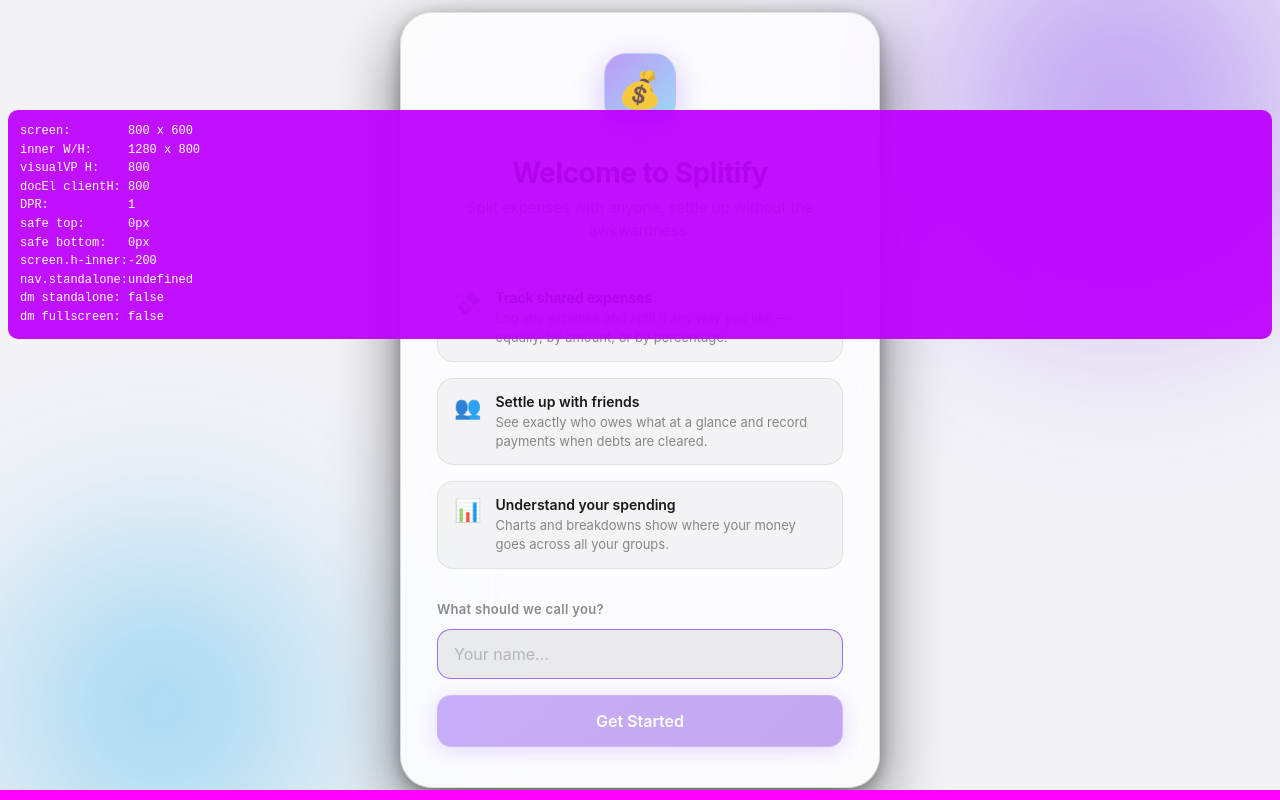
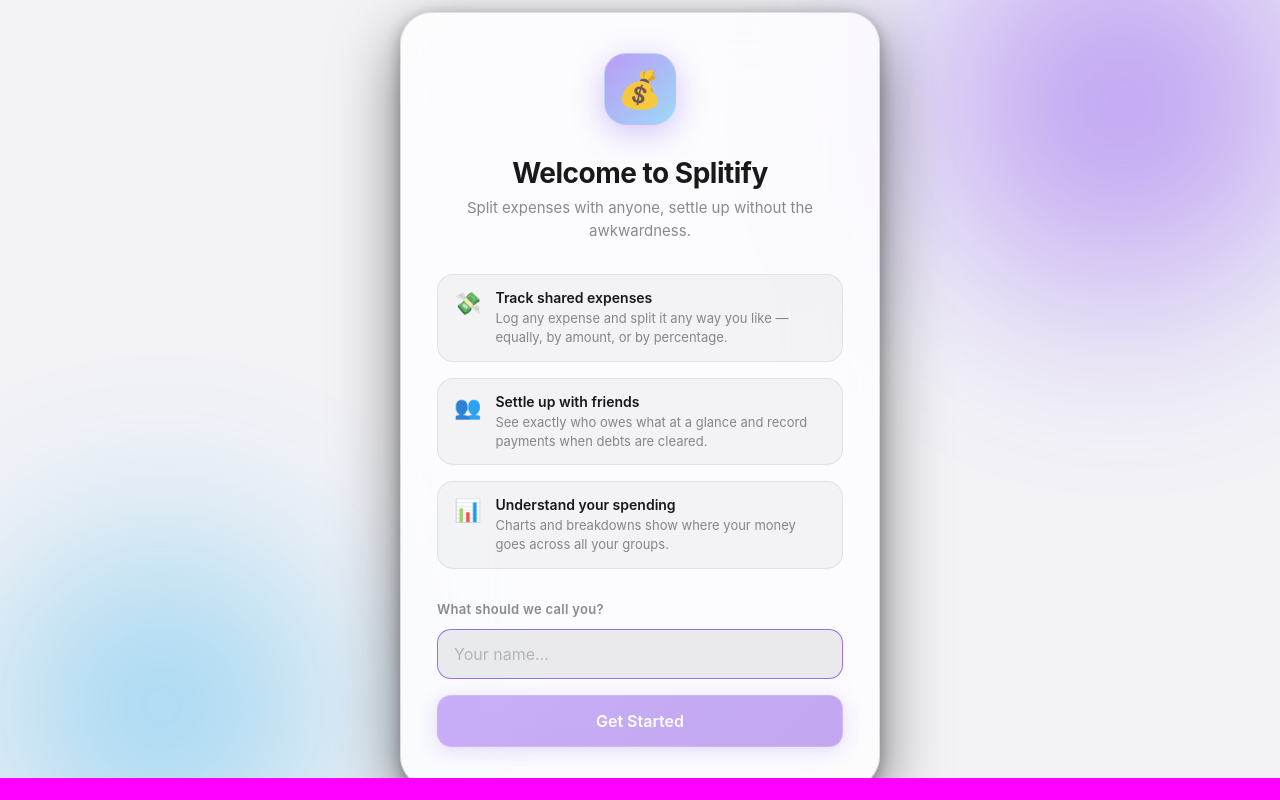
Before and after one commit to ryanhgonzalez/opensplit, a React (Vite) app: page / in a window 1280 px wide. Built offline with nearby package versions, Linux system fonts and the light colour scheme.

Commit message:
Another test

```diff
--- a/index.html
+++ b/index.html
@@ -42,41 +42,5 @@
   <body>
     <div id="root"></div>
     <script type="module" src="/src/main.tsx"></script>
-    <!-- ⚠️ TEMPORARY DIAGNOSTIC — remove after testing. Prints real viewport metrics. -->
-    <script>
-      window.addEventListener('load', function () {
-        try {
-          var probeB = document.createElement('div');
-          probeB.style.cssText = 'position:fixed;bottom:0;height:0;padding-bottom:env(safe-area-inset-bottom);visibility:hidden;pointer-events:none;';
-          document.body.appendChild(probeB);
-          var probeT = document.createElement('div');
-          probeT.style.cssText = 'position:fixed;top:0;height:0;padding-top:env(safe-area-inset-top);visibility:hidden;pointer-events:none;';
-          document.body.appendChild(probeT);
-          var sabB = getComputedStyle(probeB).paddingBottom;
-          var sabT = getComputedStyle(probeT).paddingTop;
-          var vv = window.visualViewport || {};
-          var box = document.createElement('div');
-          box.style.cssText = 'position:fixed;top:110px;left:8px;right:8px;z-index:100000;background:rgba(190,0,255,0.94);color:#fff;font:12px/1.55 ui-monospace,monospace;padding:12px;border-radius:10px;pointer-events:none;white-space:pre;';
-          box.textContent =
-            'screen:        ' + screen.width + ' x ' + screen.height + '\n' +
-            'inner W/H:     ' + window.innerWidth + ' x ' + window.innerHeight + '\n' +
-            'visualVP H:    ' + (vv.height || '?') + '\n' +
-            'docEl clientH: ' + document.documentElement.clientHeight + '\n' +
-            'DPR:           ' + window.devicePixelRatio + '\n' +
-            'safe top:      ' + sabT + '\n' +
-            'safe bottom:   ' + sabB + '\n' +
-            'screen.h-inner:' + (screen.height - window.innerHeight) + '\n' +
-            'nav.standalone:' + window.navigator.standalone + '\n' +
-            'dm standalone: ' + window.matchMedia('(display-mode: standalone)').matches + '\n' +
-            'dm fullscreen: ' + window.matchMedia('(display-mode: fullscreen)').matches;
-          document.body.appendChild(box);
-        } catch (e) {
-          var err = document.createElement('div');
-          err.style.cssText = 'position:fixed;top:110px;left:8px;z-index:100000;background:red;color:#fff;font:12px monospace;padding:8px;';
-          err.textContent = 'diag error: ' + e;
-          document.body.appendChild(err);
-        }
-      });
-    </script>
   </body>
 </html>
--- a/src/index.css
+++ b/src/index.css
@@ -9,17 +9,16 @@
 }
 
 /* ⚠️ TEMPORARY DIAGNOSTIC — remove after testing.
-   A magenta line pinned to the bottom edge of the web viewport. If it sits flush
-   with the physical bottom of the screen, the app fills the screen (the black band
-   is just our #000000 background). If there is a black strip BELOW the magenta line,
-   the viewport itself is short and that black area is outside the web view. */
+   A magenta strip pinned to the bottom edge of the web viewport. If it runs all the
+   way to the physical bottom of the screen, the app now fills the screen. If there is
+   a black strip BELOW the magenta, the viewport is still short. */
 body::after {
   content: '';
   position: fixed;
   left: 0;
   right: 0;
   bottom: 0;
-  height: 10px;
+  height: 22px;
   background: #ff00ff;
   z-index: 99999;
   pointer-events: none;
```
